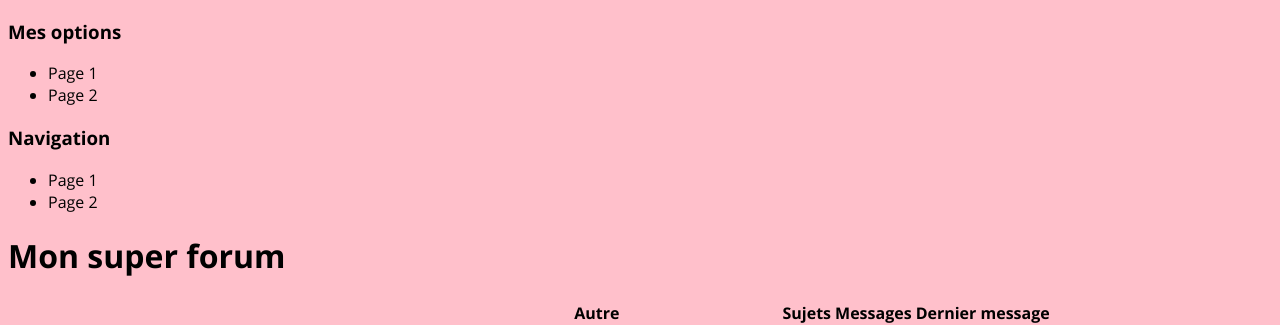
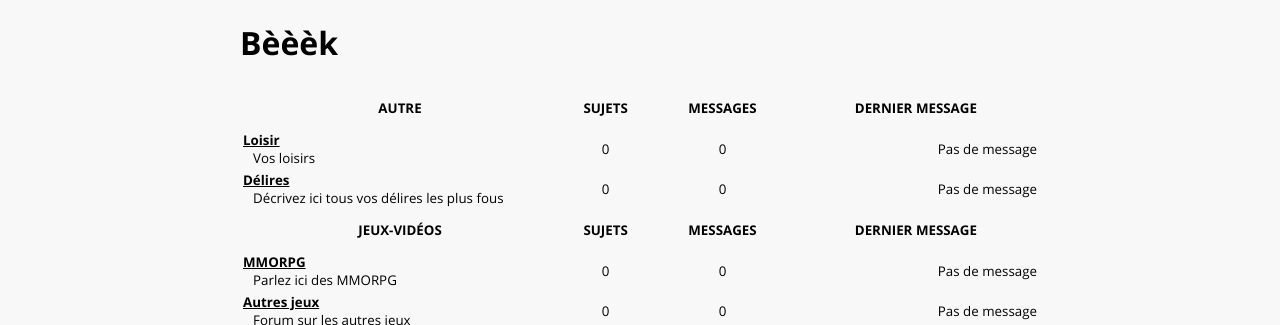
Before and after one commit to atelierBek/bekforum, a PHP site: page / in a window 1280 px wide. Shown: the top 325 px of the page. Run offline with PHP 8.4, Linux system fonts and the light colour scheme; data comes from the database, SQL or seed files in the repository; tables that the repository leaves empty or names only in its code hold one stand-in row (values such as "Sample post"); style sheets or scripts are compiled from the project's sources; some libraries are stand-ins or nearby versions.

Commit message:
avancement design + débug

```diff
--- a/includes/debut.php
+++ b/includes/debut.php
@@ -33,7 +33,7 @@ ini_set('display_errors','1');
 $lvl=(isset($_SESSION['level']))?(int) $_SESSION['level']:1;
 $id=(isset($_SESSION['id']))?(int) $_SESSION['id']:0;
 $pseudo=(isset($_SESSION['pseudo']))?$_SESSION['pseudo']:'';
-
+date_default_timezone_set('Europe/Brussels');
 //On inclue les 2 pages restantes
 include("function.php");
 include("constants.php");
--- a/includes/identifiants.php
+++ b/includes/identifiants.php
@@ -1,7 +1,7 @@
 <?php
 try
 {
-$db = new PDO('mysql:host=localhost;dbname=bekforum', 'root', 'root');
+$db = new PDO('mysql:host=localhost;dbname=bekforum', 'root', 'a');
 }
 catch (Exception $e)
 {
--- a/includes/menu.php
+++ b/includes/menu.php
@@ -1,19 +1,5 @@
 <body>
 	<div id="banniere"></div>
-	<div id="menu">
-		<div class="element_menu">
-			<h3>Mes options</h3>
-			<ul>
-				<li>Page 1</li>
-				<li>Page 2</li>
-			</ul>
-		</div>
-		<div class="element_menu">
-			<h3>Navigation</h3>
-			<ul>
-				<li>Page 1</li>
-				<li>Page 2</li>
-			</ul>
-		</div>
-	</div>
 	<div id="corps_forum">
+
+	    <h1>Bèèèk</h1>
--- a/index.php
+++ b/index.php
@@ -9,7 +9,6 @@
     include("includes/menu.php");
 ?>
 
-<h1>Mon super forum</h1>
 
 <?php
     //Initialisation de deux variables
@@ -40,16 +39,13 @@
     if( $categorie != $data['cat_id'] )
     {
 
-        $categorie = $data['cat_id'];
-        ?>
-        <tr>
-        <th></th>
-        <th class="titre"><strong><?php echo stripslashes(htmlspecialchars($data['cat_nom'])); ?>
-        </strong></th>
-        <th class="nombremessages"><strong>Sujets</strong></th>
-        <th class="nombresujets"><strong>Messages</strong></th>
-        <th class="derniermessage"><strong>Dernier message</strong></th>
-        </tr>
+        $categorie = $data['cat_id'];?>
+	<tr class="tr-base">
+        <th class="titre"><strong><?php echo stripslashes(htmlspecialchars($data['cat_nom'])); ?></strong></th>
+        <th class="nombremessages">Sujets</strong></th>
+        <th class="nombresujets">Messages</th>
+        <th class="derniermessage">Dernier message</th>
+	</tr>
         <?php
 
     }
@@ -57,11 +53,11 @@
     ?>
 <?php
 
-        echo'<tr><td><img src="./images/message.gif" alt="message" /></td>
+        echo'<tr>
 	        <td class="titre"><strong>
 		    <a href="./voirforum.php?f='.$data['forum_id'].'">
 		        '.stripslashes(htmlspecialchars($data['forum_name'])).'</a></strong>
-			    <br />'.nl2br(stripslashes(htmlspecialchars($data['forum_desc']))).'</td>
+			<br /><div class="descr-rubri">'.nl2br(stripslashes(htmlspecialchars($data['forum_desc']))).'</div></td>
 			        <td class="nombresujets">'.$data['forum_topic'].'</td>
 				    <td class="nombremessages">'.$data['forum_post'].'</td>';
 
@@ -73,9 +69,7 @@
 
          echo'<td class="derniermessage">
          '.date('H\hi \l\e d/M/Y',$data['post_time']).'<br />
-         <a href="./voirprofil.php?m='.stripslashes(htmlspecialchars($data['membre_id'])).'&amp;action=consulter">'.$data['membre_pseudo'].'  </a>
-         <a href="./voirtopic.php?t='.$data['topic_id'].'&amp;page='.$page.'#p_'.$data['post_id'].'">
-         <img src="./images/go.gif" alt="go" /></a></td></tr>';
+         <a href="./voirprofil.php?m='.stripslashes(htmlspecialchars($data['membre_id'])).'&amp;action=consulter">'.$data['membre_pseudo'].' </a></td></tr>';
 
 			      }
          else
@@ -85,29 +79,25 @@
 
      $totaldesmessages += $data['forum_post'];
 
-}
+    }
+
+
 $query->CloseCursor();
 echo '</table></div>';
 ?>
-
+<div id="footer">
+    <a class="btn-connexion" href="connexion.php" >connexions</a>
 <?php
-echo'<div id="footer">
-    <h2>
-Qui est en ligne ?
-</h2>
-';
-
 $TotalDesMembres = $db->query('SELECT COUNT(*) FROM forum_membres')->fetchColumn();
 $query->CloseCursor();
 $query = $db->query('SELECT membre_pseudo, membre_id FROM forum_membres ORDER BY membre_id DESC LIMIT 0, 1');
 $data = $query->fetch();
 $derniermembre = stripslashes(htmlspecialchars($data['membre_pseudo']));
+?>
 
-echo'<p>Le total des messages du forum est <strong>'.$totaldesmessages.'</strong>.<br />';
-echo'Le site et le forum comptent <strong>'.$TotalDesMembres.'</strong> membres.<br />';
-echo'Le dernier membre est <a href="./voirprofil.php?m='.$data['membre_id'].'&amp;action=consulter">'.$derniermembre.'</a>.</p>';
-$query->CloseCursor();
-?>
+    <p>Le total des messages du forum est <strong><?php echo $totaldesmessages ?></strong>.<br />
+Le site et le forum comptent <strong><?php echo $TotalDesMembres; ?></strong> membres.<br /></p>
+<?php $query->CloseCursor();?>
     </div>
     </body>
     </html>
--- a/style/style.less
+++ b/style/style.less
@@ -1,14 +1,105 @@
-@color:pink;
+@background:#F8F8F8;
+@color:#000000;
+@fontSmall:8pt;
+@fontMedium:10pt;
 
+.bd{
+    border: 1px solid red;
+}
 body{
-    background:@color;
+    background:@background;
+    color:@color;
     font-family:'openSans';
     font-weight:normal;
 }
 
-.salut(x,y){
-    top:@x;
-    left:@y;
+#footer{
+    font-size:@fontSmall;
+    width:100%;
+    height: auto;
+    position:fixed;
+    bottom:0px;
+    h2{
+	font-size:@fontMedium;
+    }
+}
+
+#corps_forum{
+    margin:0 auto;
+    width: 800px;
+    tr, td, tr{
+	font-size:@fontMedium;
+    }
+    tr td:nth-of-type(2),
+    tr td:nth-of-type(3)
+    {
+	text-align: center;
+    }
+    tr td:nth-of-type(4){
+	text-align:right;
+    }
+    .tr-base{
+	text-transform:uppercase;
+	height:40px;
+	margin-top:200px;
+	position:relative;
+	//transform: scale(1,1.5);
+	//transform-origin: 0 0;
+    }
+
+    .titre{
+	font-size:@fontMedium;
+	width:40%;
+    }
+
+    table{
+	width:100%;
+    }
+    .descr-rubri{
+	margin-left:10px;
+	font-size:@fontMedium;
+    }
+
+}
+
+.btn-type1{
+    border: @color 1px solid;
+    padding: 5px;
+    font-size:@fontSmall;
+
+}
+.btn-type1:hover{
+    background: @color;
+    color: @background;
+
+}
+/*STYLE MESSAGES TOPIC*/
+
+
+.membre_topic{
+    border-right: 1px @color solid;
+    width:120px;
+    img{
+	width:100px;
+	height:auto;
+    }
+}
+.message_topic{
+    div{
+	text-align: left;
+    }
+    margin-left: 170px;
+    position:relative;
+}
+.signature_topic{
+    font-size:@fontSmall;
+}
+a{
+    color:@color;
+}
+
+hr{
+    height: 0px; color: #839D2D; width: 100%; border-top: 1px solid @color;
 }
 
 @font-face{
@@ -23,4 +114,5 @@ body{
     src:url('fonts/OpenSans-Regular.ttf');
     font-style:normal;
     font-weight:normal;
+
 }
--- a/voirprofil.php
+++ b/voirprofil.php
@@ -40,7 +40,7 @@ switch($action)
        <a href="'.stripslashes($data['membre_siteweb']).'">'.stripslashes(htmlspecialchars($data['membre_siteweb'])).'</a>
        <br /><br />';
 
-       echo'Ce membre est inscrit depuis le
+	echo'Ce membre est inscrit depuis le
        <strong>'.date('d/m/Y',$data['membre_inscrit']).'</strong>
        et a posté <strong>'.$data['membre_post'].'</strong> messages
        <br /><br />';
```
Also changed, not shown: connexion.php (+6 -5 lines), register.php (+9 -11 lines), voirforum.php (+12 -11 lines), voirtopic.php (+14 -17 lines), images/avatars/1449565196.png (deleted), images/avatars/1449692984.png (deleted), images/avatars/1449770327.png (added), 1 other file.
